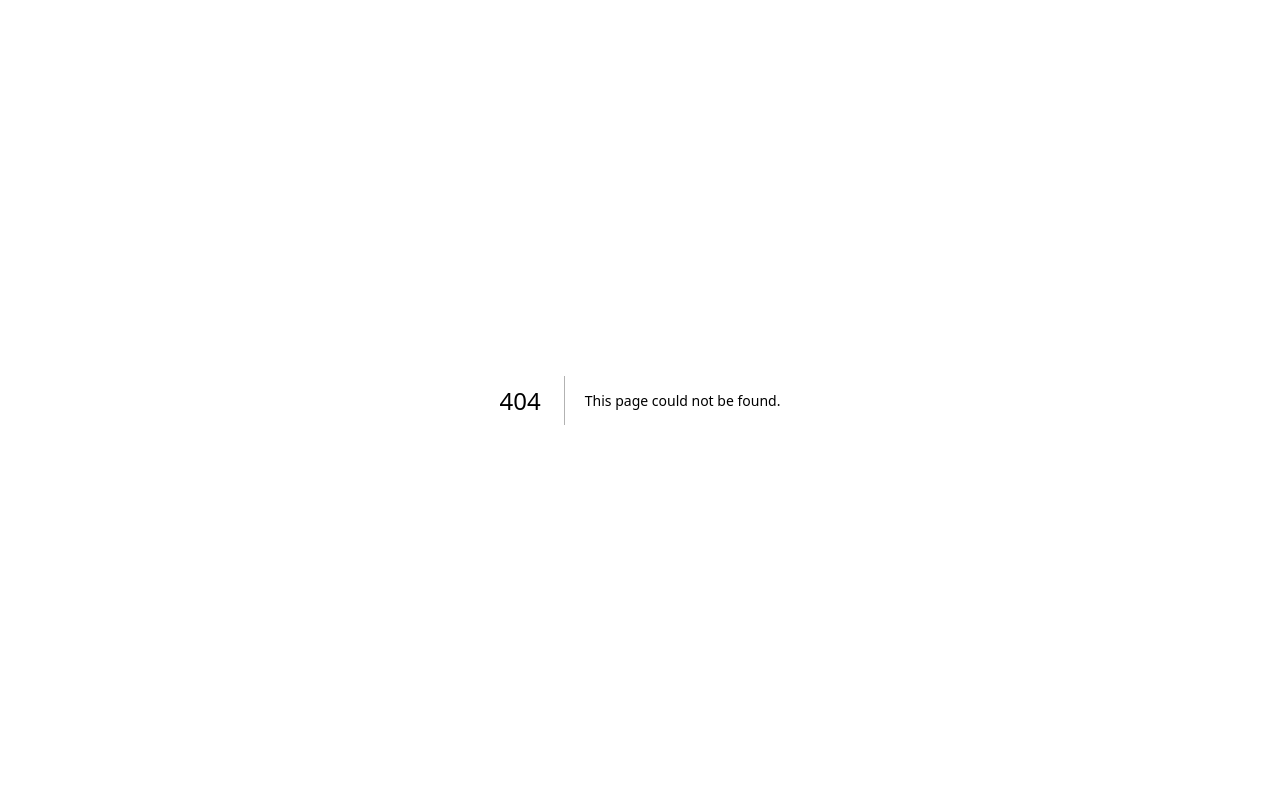
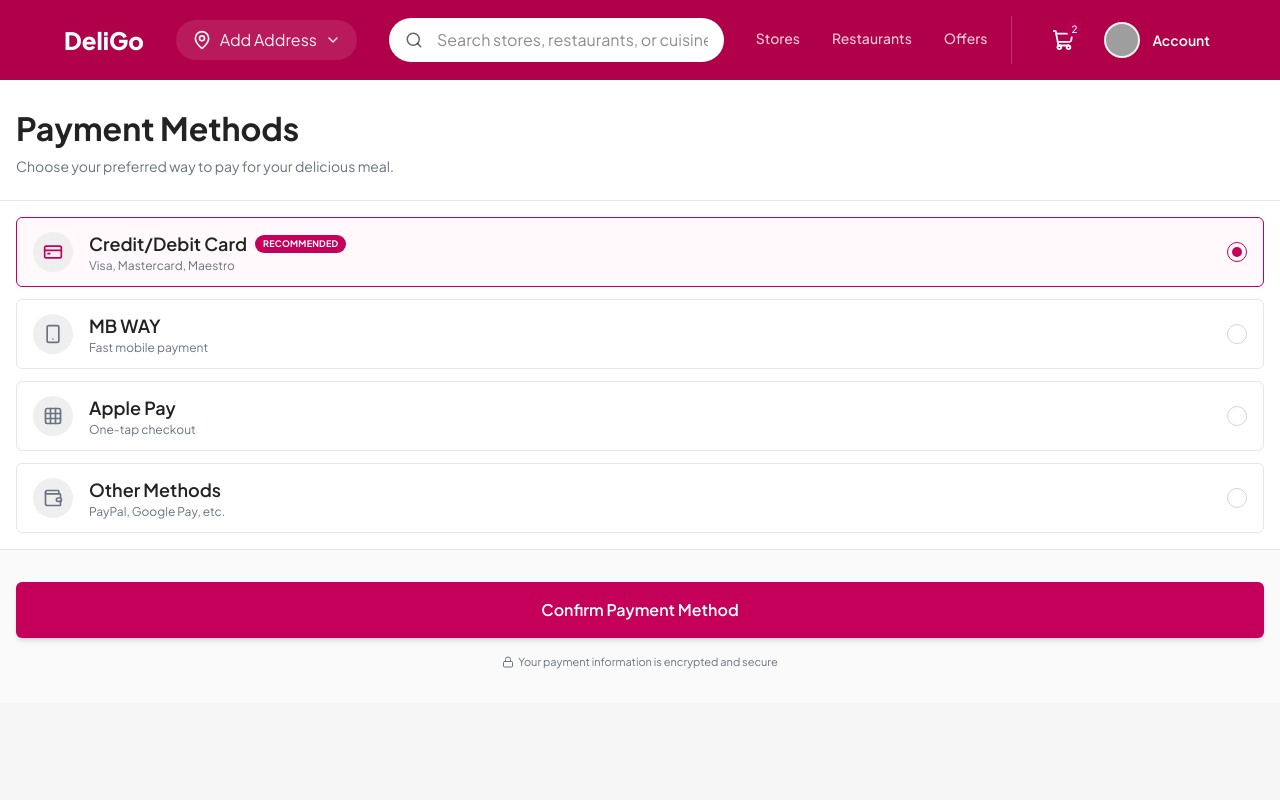
Before and after one commit to deligo-pt/deligo-food-e-commerce-web-application, a Next.js app: page /payment-methods in a window 1280 px wide. Before the commit this address had no page. Shown: the top 800 px of the page. Built offline with nearby package versions, Linux system fonts and the light colour scheme; no server answers; grey boxes are pictures that could not be loaded.

Commit message:
payment method page added

```diff
--- /dev/null
+++ b/src/app/(main)/cart/checkout/[vendorId]/payment/return/page.tsx
@@ -0,0 +1,109 @@
+"use client";
+
+import { useEffect, useState } from "react";
+import { useRouter, useSearchParams } from "next/navigation";
+import { apiClient, getApiErrorMessage } from "@/lib/apiClient";
+
+export default function PaymentReturnPage() {
+  const router = useRouter();
+  const searchParams = useSearchParams();
+  const [error, setError] = useState<string | null>(null);
+  const [status, setStatus] = useState<"loading" | "success" | "error">("loading");
+
+  useEffect(() => {
+    const finalizeOrder = async () => {
+      // 1. Extract from query parameters (if the gateway sends them)
+      let summaryId = searchParams.get("summaryId") || searchParams.get("checkoutSummaryId");
+      let token = searchParams.get("token") || searchParams.get("paymentToken");
+      let deliveryNotes = searchParams.get("deliveryNotes") || "";
+
+      // 2. Fallback to sessionStorage (for the redirect we initiated)
+      if (!summaryId || !token) {
+        const pending = sessionStorage.getItem("pendingOrder");
+        if (pending) {
+          const parsed = JSON.parse(pending);
+          summaryId = summaryId || parsed.checkoutSummaryId;
+          token = token || parsed.paymentToken;
+          deliveryNotes = deliveryNotes || parsed.deliveryNotes;
+        }
+      }
+
+      if (!summaryId || !token) {
+        setError("Missing payment information. Please contact support.");
+        setStatus("error");
+        return;
+      }
+
+      try {
+        const response = await apiClient.post("/orders/create-order", {
+          checkoutSummaryId: summaryId,
+          paymentToken: token,
+          deliveryNotes: deliveryNotes || "",
+        });
+
+        if (response.data.success) {
+          // Clear temporary storage
+          sessionStorage.removeItem("pendingOrder");
+          sessionStorage.removeItem("deliveryNotes");
+          setStatus("success");
+          // Redirect to order detail page (adjust route as needed)
+          router.replace(`/orders/${response.data.data.orderId}`);
+        } else {
+          throw new Error(response.data.message || "Order creation failed");
+        }
+      } catch (err) {
+        const errorMsg = getApiErrorMessage(err, "Failed to create your order");
+        setError(errorMsg);
+        setStatus("error");
+      }
+    };
+
+    finalizeOrder();
+  }, [router, searchParams]);
+
+  if (status === "loading") {
+    return (
+      <div className="flex min-h-screen items-center justify-center bg-gray-50">
+        <div className="text-center">
+          <div className="h-12 w-12 animate-spin rounded-full border-4 border-pink-600 border-t-transparent mx-auto" />
+          <p className="mt-4 text-gray-600">Finalizing your order...</p>
+        </div>
+      </div>
+    );
+  }
+
+  if (status === "error") {
+    return (
+      <div className="flex min-h-screen items-center justify-center bg-gray-50">
+        <div className="rounded-lg border border-red-200 bg-red-50 p-6 text-center max-w-md">
+          <h2 className="text-xl font-bold text-red-600">Payment Failed</h2>
+          <p className="mt-2 text-gray-700">{error}</p>
+          <div className="mt-4 flex gap-3 justify-center">
+            <button
+              onClick={() => router.push("/cart")}
+              className="rounded-lg bg-gray-600 px-4 py-2 text-white"
+            >
+              Return to Cart
+            </button>
+            <button
+              onClick={() => router.push("/contact")}
+              className="rounded-lg bg-pink-600 px-4 py-2 text-white"
+            >
+              Contact Support
+            </button>
+          </div>
+        </div>
+      </div>
+    );
+  }
+
+  // status === "success" – the redirect will happen, but show a loader briefly
+  return (
+    <div className="flex min-h-screen items-center justify-center bg-gray-50">
+      <div className="text-center">
+        <div className="h-12 w-12 animate-spin rounded-full border-4 border-pink-600 border-t-transparent mx-auto" />
+        <p className="mt-4 text-gray-600">Order confirmed! Redirecting...</p>
+      </div>
+    </div>
+  );
+}
--- /dev/null
+++ b/src/app/(main)/payment-methods/page.tsx
@@ -0,0 +1,9 @@
+import PaymentMethods from "@/components/payment/PaymentMethods";
+
+export default function PaymentMethodsPage() {
+  return (
+    <main>
+      <PaymentMethods />
+    </main>
+  );
+}
--- /dev/null
+++ b/src/components/payment/PaymentMethods.tsx
@@ -0,0 +1,124 @@
+"use client";
+
+import { useState } from "react";
+import { CreditCard, Smartphone, Grid3X3, Wallet, Lock } from "lucide-react";
+
+const paymentMethods = [
+  {
+    id: "card",
+    title: "Credit/Debit Card",
+    subtitle: "Visa, Mastercard, Maestro",
+    icon: CreditCard,
+    recommended: true,
+  },
+  {
+    id: "mbway",
+    title: "MB WAY",
+    subtitle: "Fast mobile payment",
+    icon: Smartphone,
+  },
+  {
+    id: "applepay",
+    title: "Apple Pay",
+    subtitle: "One-tap checkout",
+    icon: Grid3X3,
+  },
+  {
+    id: "other",
+    title: "Other Methods",
+    subtitle: "PayPal, Google Pay, etc.",
+    icon: Wallet,
+  },
+];
+
+export default function PaymentMethodPage() {
+  const [selectedMethod, setSelectedMethod] = useState("card");
+
+  return (
+    <div className="min-h-screen bg-[#f6f6f6]">
+      {/* Content */}
+      <div className="mx-auto max-w-7xl">
+        <div className="bg-white">
+          {/* Header */}
+          <div className="border-b border-gray-200 px-4 py-6">
+            <h1 className="text-[32px] font-bold text-[#222]">
+              Payment Methods
+            </h1>
+            <p className="mt-1 text-sm text-gray-500">
+              Choose your preferred way to pay for your delicious meal.
+            </p>
+          </div>
+
+          {/* Payment Methods */}
+          <div className="space-y-3 p-4">
+            {paymentMethods.map((method) => {
+              const Icon = method.icon;
+              const isSelected = selectedMethod === method.id;
+
+              return (
+                <button
+                  key={method.id}
+                  onClick={() => setSelectedMethod(method.id)}
+                  className={`flex w-full items-center justify-between rounded-md border px-4 py-3 transition-all ${
+                    isSelected
+                      ? "border-[#c5005a] bg-[#fff9fb]"
+                      : "border-[#e6e6e6] bg-white"
+                  }`}
+                >
+                  <div className="flex items-center gap-4">
+                    <div className="flex h-10 w-10 items-center justify-center rounded-full bg-[#efefef]">
+                      <Icon
+                        className={`h-5 w-5 ${
+                          isSelected ? "text-[#c5005a]" : "text-gray-500"
+                        }`}
+                      />
+                    </div>
+
+                    <div className="text-left">
+                      <div className="flex items-center gap-2">
+                        <h3 className="text-lg font-semibold text-[#222]">
+                          {method.title}
+                        </h3>
+
+                        {method.recommended && (
+                          <span className="rounded-full bg-[#c5005a] px-2 py-0.5 text-[9px] font-bold uppercase tracking-wide text-white">
+                            Recommended
+                          </span>
+                        )}
+                      </div>
+
+                      <p className="text-xs text-gray-500">{method.subtitle}</p>
+                    </div>
+                  </div>
+
+                  {/* Radio */}
+                  <div
+                    className={`flex h-5 w-5 items-center justify-center rounded-full border ${
+                      isSelected ? "border-[#c5005a]" : "border-gray-300"
+                    }`}
+                  >
+                    {isSelected && (
+                      <div className="h-2.5 w-2.5 rounded-full bg-[#c5005a]" />
+                    )}
+                  </div>
+                </button>
+              );
+            })}
+          </div>
+
+          {/* Footer Action */}
+          <div className="border-t border-gray-200 bg-[#fafafa] px-4 py-8">
+            <button className="w-full rounded-md bg-[#c5005a] py-4 text-base font-semibold text-white shadow-md transition hover:opacity-95">
+              Confirm Payment Method
+            </button>
+
+            <div className="mt-4 flex items-center justify-center gap-1 text-[11px] text-gray-500">
+              <Lock className="h-3 w-3" />
+              <span>Your payment information is encrypted and secure</span>
+            </div>
+          </div>
+        </div>
+      </div>
+    </div>
+  );
+}
```
